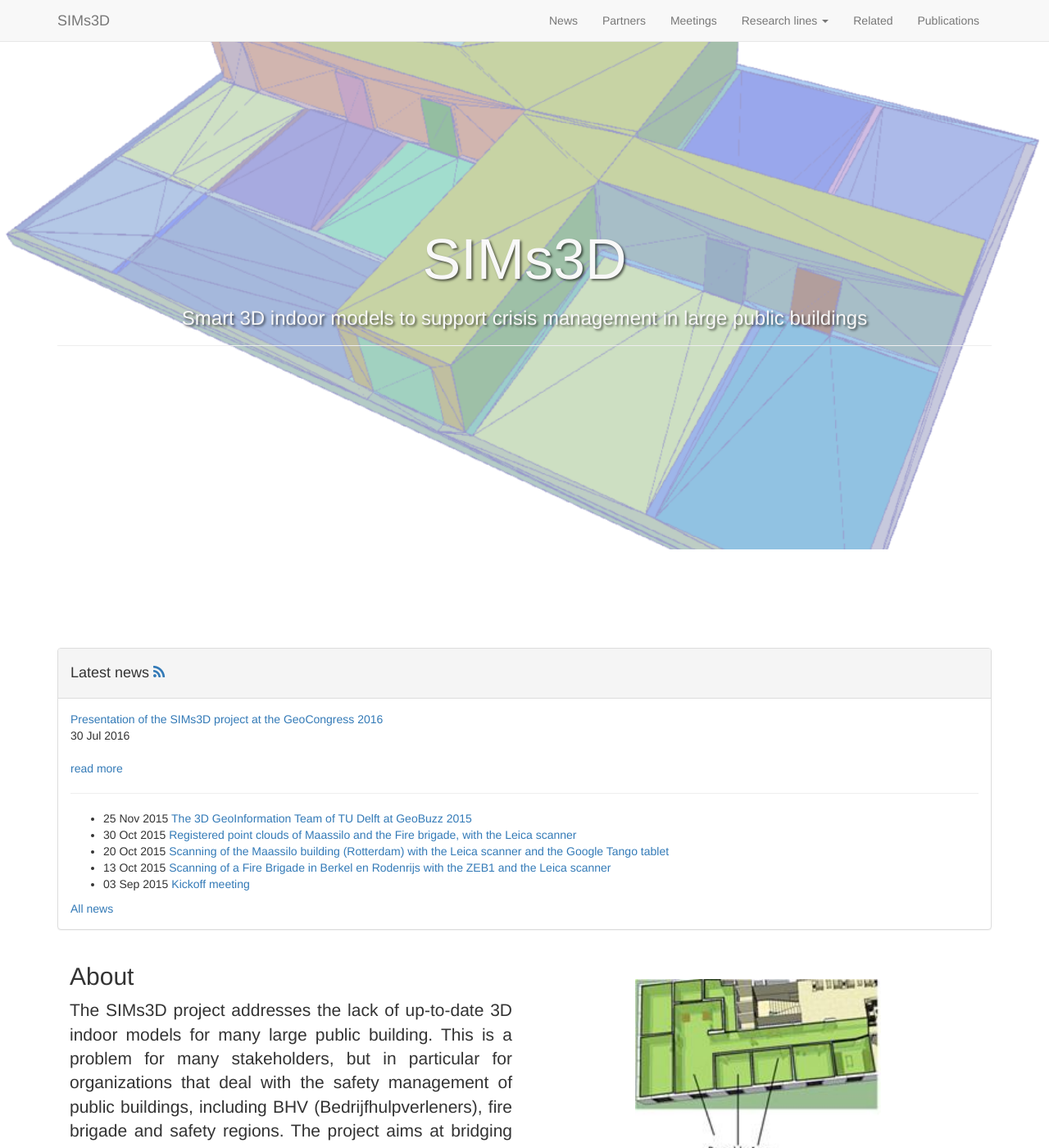
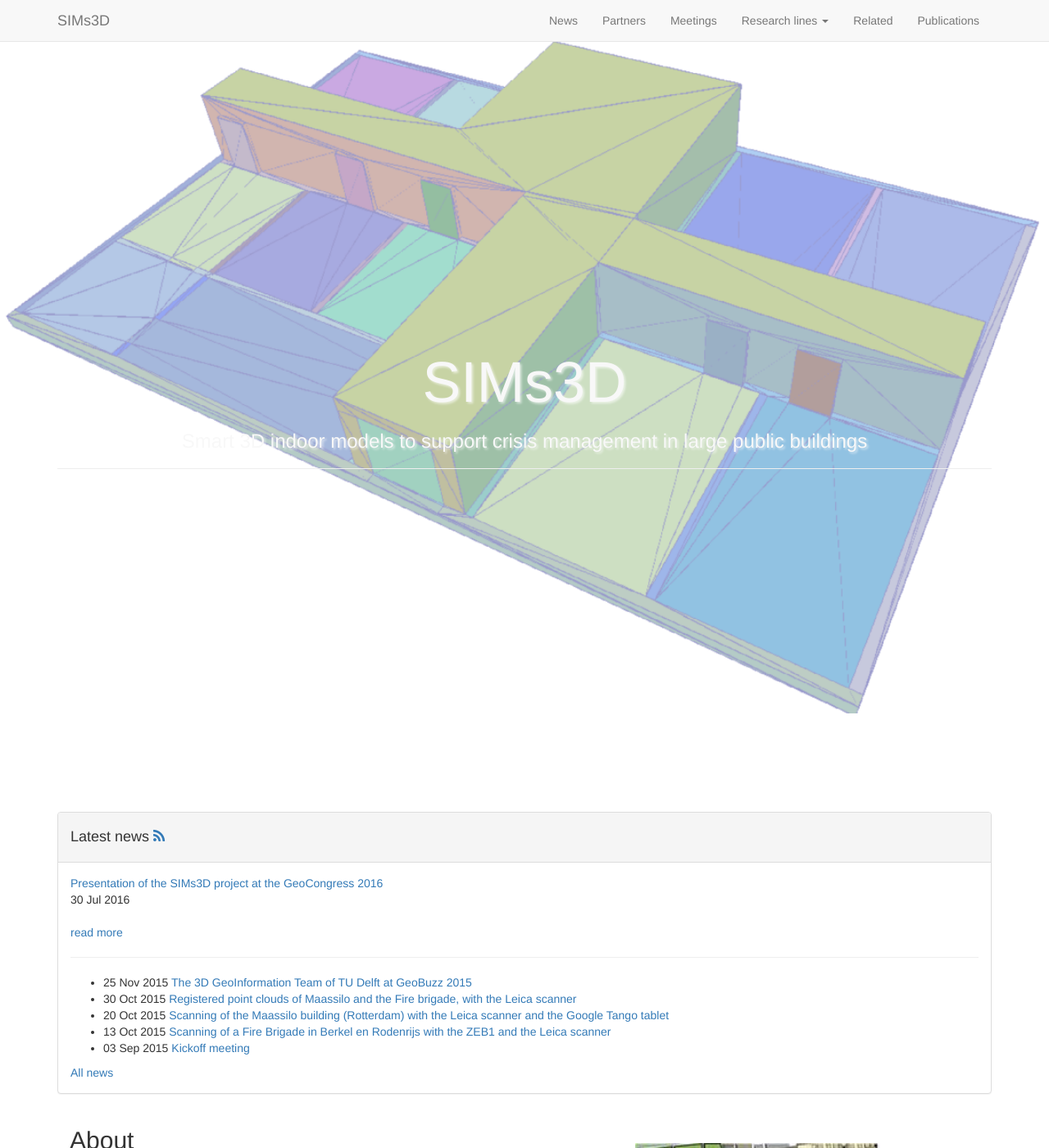
Before and after one commit to SIMs3D/sims3d.github.io, a Jekyll site: the page built from index.html, in a window 1280 px wide and 1400 px high. Shown: the whole window at 82% size. Built offline with Jekyll 4.4.1, drawn with Linux system fonts in a browser that asks for light colours; nearby versions of some CDN libraries.

Commit message:
trying to adjust the cover

```diff
--- a/_includes/head.html
+++ b/_includes/head.html
@@ -1,7 +1,7 @@
 <head>
   <meta charset="utf-8">
   <meta http-equiv="X-UA-Compatible" content="IE=edge">
-  <meta name="viewport" content="width=device-width, initial-scale=0.5">
+  <meta name="viewport" content="width=device-width, initial-scale=1">
   <meta name="description" content="SIMs3D research project">
   <meta name="keywords" content="SIMs3D, 3D Indoor Navigation, GIS, BIM">
 
--- a/assets/css/mine.css
+++ b/assets/css/mine.css
@@ -9,8 +9,8 @@
 }
 
 .intro-header {
-    /*padding-top: 150px;  */
-    /*padding-bottom: 50px;*/
+    padding-top: 150px;
+    padding-bottom: 50px;
     text-align: center;
     color: #f8f8f8;
     background: url(/img/cover/cover.jpg) no-repeat center center;
@@ -26,12 +26,12 @@
 
 .intro-message > h1 {
     margin: 0;
-    text-shadow: 2px 2px 3px rgba(0,0,0,0.6);
+    text-shadow: 2px 2px 3px rgba(255,255,255,0.6);
     font-size: 5em;
 }
 
 .intro-message > h3 {
-    text-shadow: 2px 2px 3px rgba(0,0,0,0.6);
+    text-shadow: 2px 2px 3px rgba(255,255,255,0.6);
 }
 
 /* Featurettes
```
